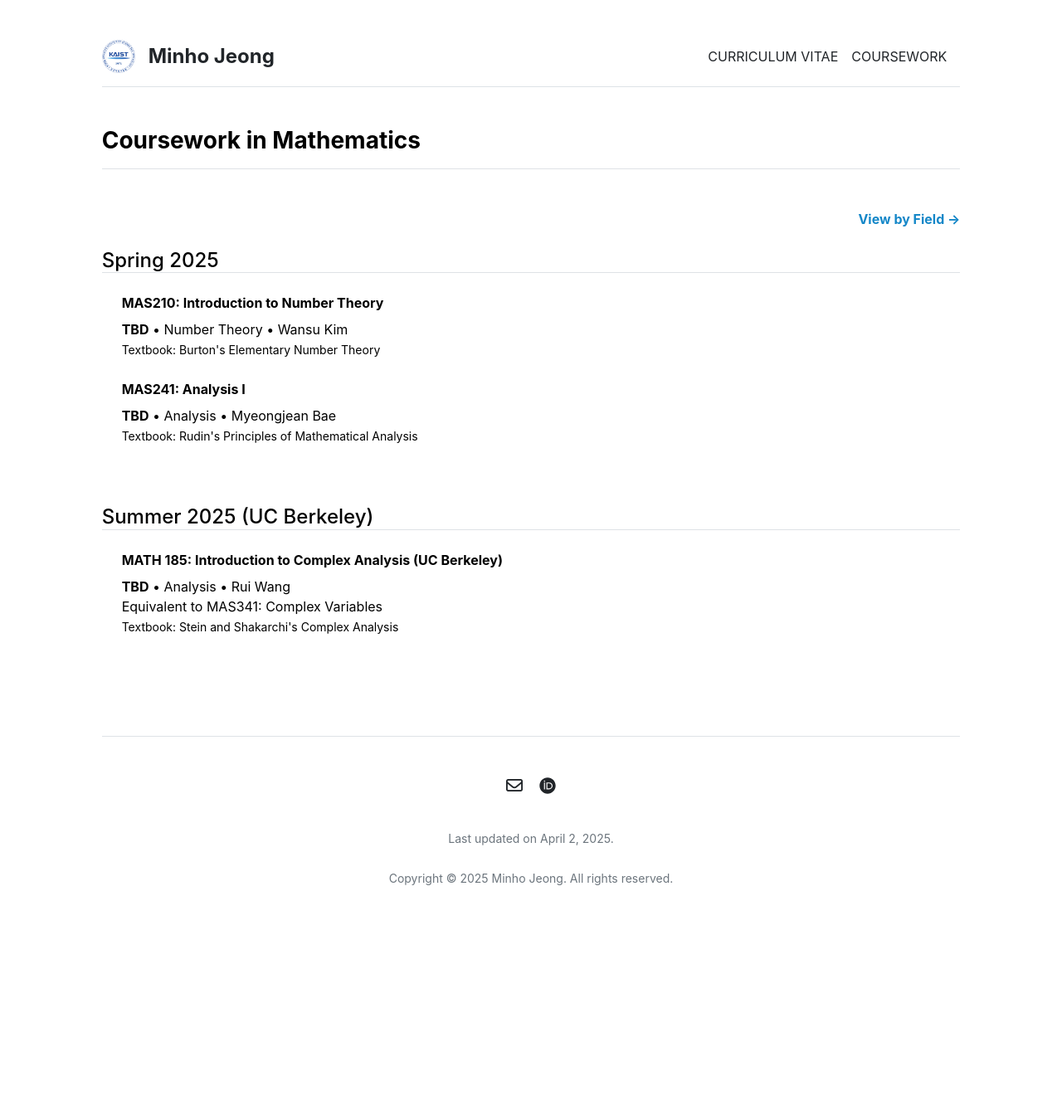
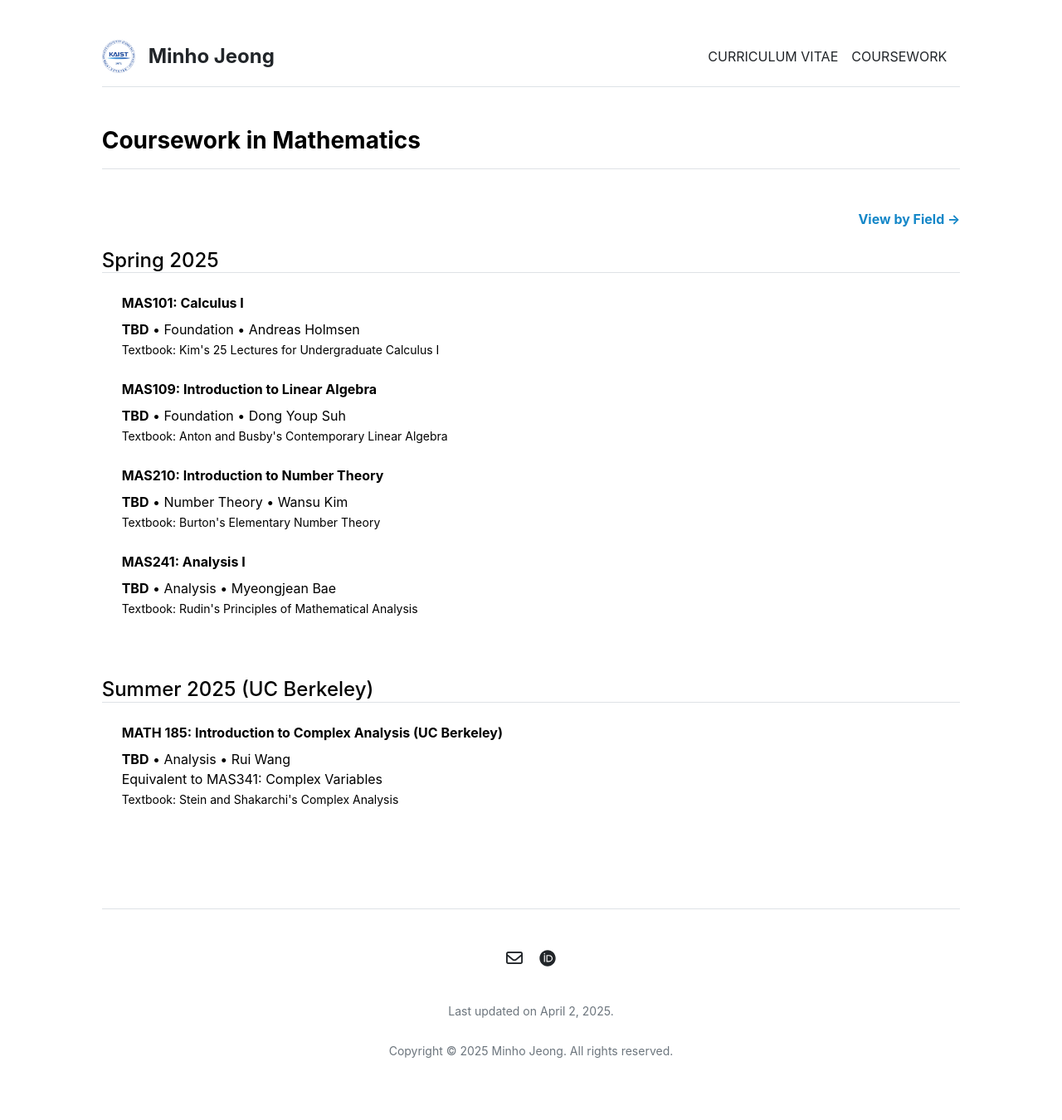
Before and after one commit to mino-jeong/mino-jeong.github.io, a Jekyll site: the page built from coursework-term.md, in a window 1280 px wide. Shown: the whole page at 83% size. Built offline with Jekyll 4.4.1, drawn with Linux system fonts in a browser that asks for light colours; before the commit the page ends 1142 px from its top, so only the background shows below that.

Commit message:
Update 2025-1.yml

```diff
--- a/_data/coursework-term/2025-1.yml
+++ b/_data/coursework-term/2025-1.yml
@@ -1,3 +1,11 @@
+- title: 'MAS101: Calculus I'
+  description: '<strong>TBD</strong> • Foundation • Andreas Holmsen'
+  textbook: "Kim's 25 Lectures for Undergraduate Calculus I"
+
+- title: 'MAS109: Introduction to Linear Algebra'
+  description: '<strong>TBD</strong> • Foundation • Dong Youp Suh'
+  textbook: "Anton and Busby's Contemporary Linear Algebra"
+
 - title: 'MAS210: Introduction to Number Theory'
   description: '<strong>TBD</strong> • Number Theory • Wansu Kim'
   textbook: "Burton's Elementary Number Theory"
```
